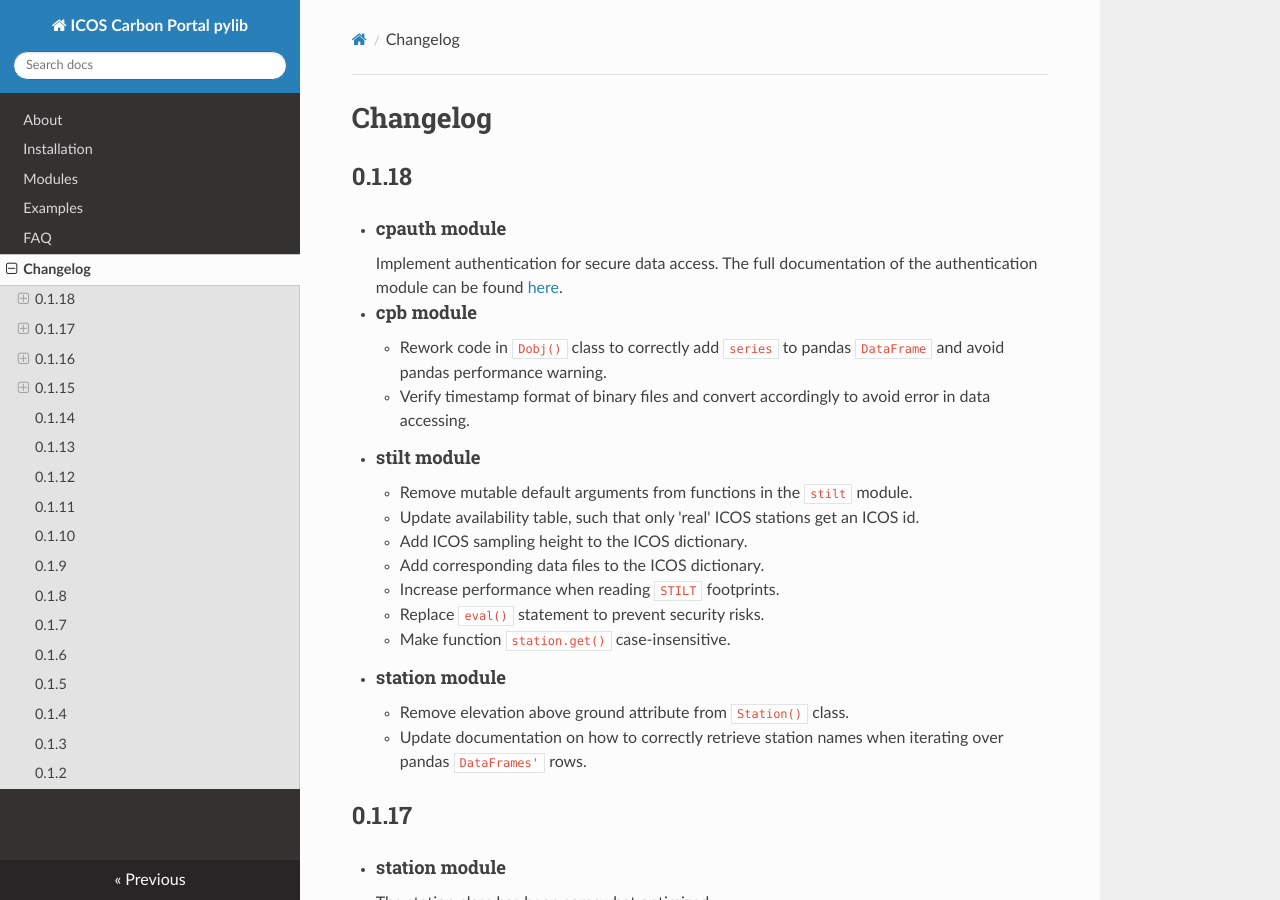
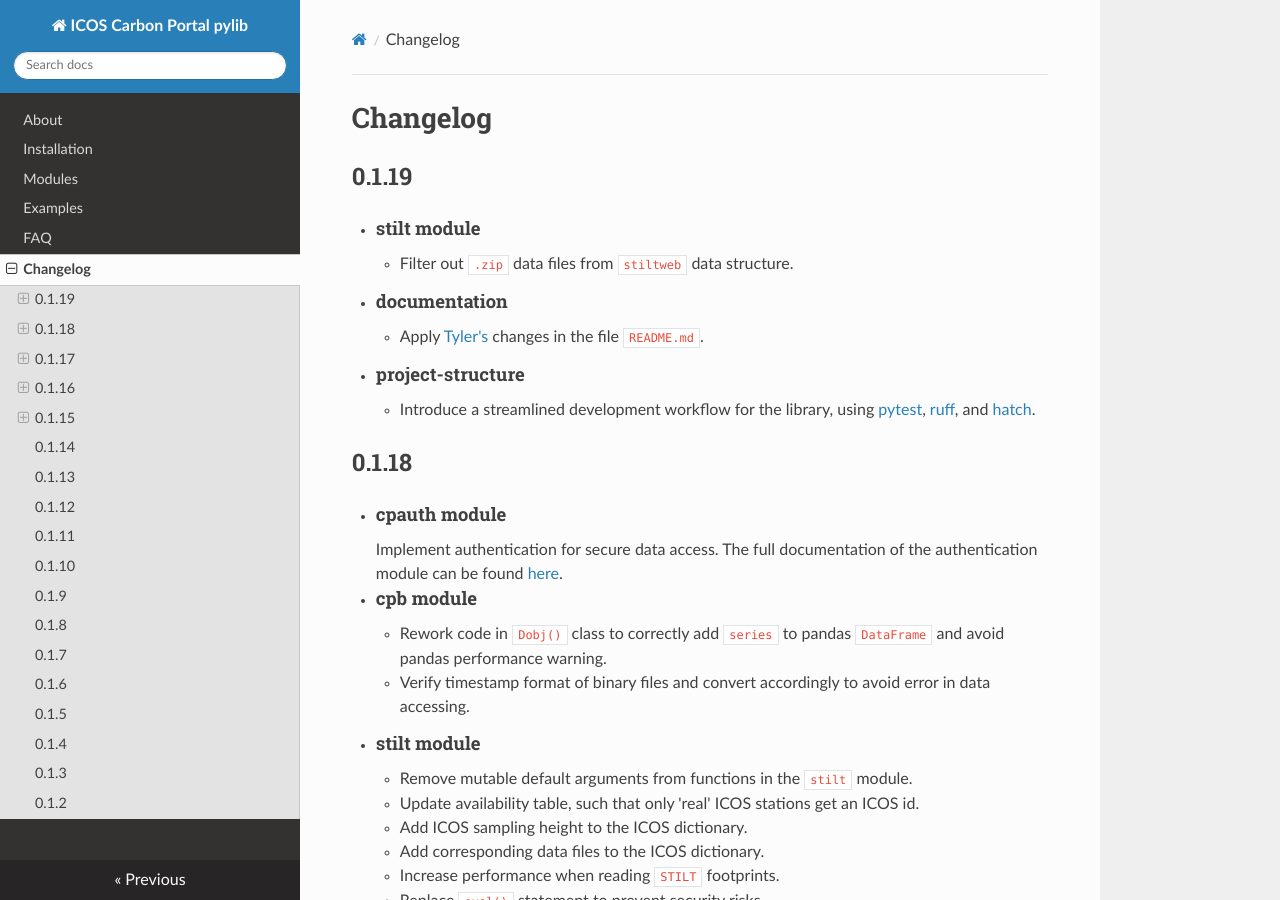
Before and after one commit to ICOS-Carbon-Portal/pylib, an MkDocs documentation site: the page built from docs/changelog.md, in a window 1280 px wide and 900 px high. Built offline with MkDocs 1.6.1, drawn with Linux system fonts in a browser that asks for light colours; nearby versions of some CDN libraries.

Commit message:
151 patch release 0.1.19 v_0.1
- Bump version to 0.1.19 and update date.
- Bump version in warning messages.
- Update changelog.
- Add config.toml and options to release version to testpypi or pypi.

```diff
--- /dev/null
+++ b/config.toml
@@ -0,0 +1,5 @@
+[publish.index.repos.main]
+url = "https://upload.pypi.org/legacy/"
+
+[publish.index.repos.test]
+url = "https://test.pypi.org/legacy/"
--- a/docs/changelog.md
+++ b/docs/changelog.md
@@ -1,4 +1,15 @@
 # Changelog
+
+## 0.1.19
+ - #### stilt module
+     - Filter out `.zip` data files from `stiltweb` data structure.
+ - #### documentation
+     - Apply [Tyler's](https://github.com/tylere) changes in the file
+     `README.md`.
+ - #### project-structure
+     - Introduce a streamlined development workflow for the library, using
+     [pytest](https://pytest.org), [ruff](https://beta.ruff.rs/docs/), and
+     [hatch](https://hatch.pypa.io/latest/).
 
 ## 0.1.18
  - #### cpauth module
--- a/src/icoscp/__init__.py
+++ b/src/icoscp/__init__.py
@@ -16,10 +16,10 @@ from icoscp.cpauth.exceptions import warn_for_authentication
 """
 __credits__ = "ICOS Carbon Portal"
 __license__ = ['Software: GPL-3.0', 'ICSO Data accessed with this library CC BY 4.0']
-__version__ = "0.1.18"
+__version__ = "0.1.19"
 __maintainer__ = "ICOS Carbon Portal, elaborated products team"
 __email__ = ['info@icos-cp.eu']
 __status__ = "stable"
-__date__ = "2023-03-02"
+__date__ = "2023-07-24"
 
 warn_for_authentication()
```
Also changed, not shown: 2 other files.
